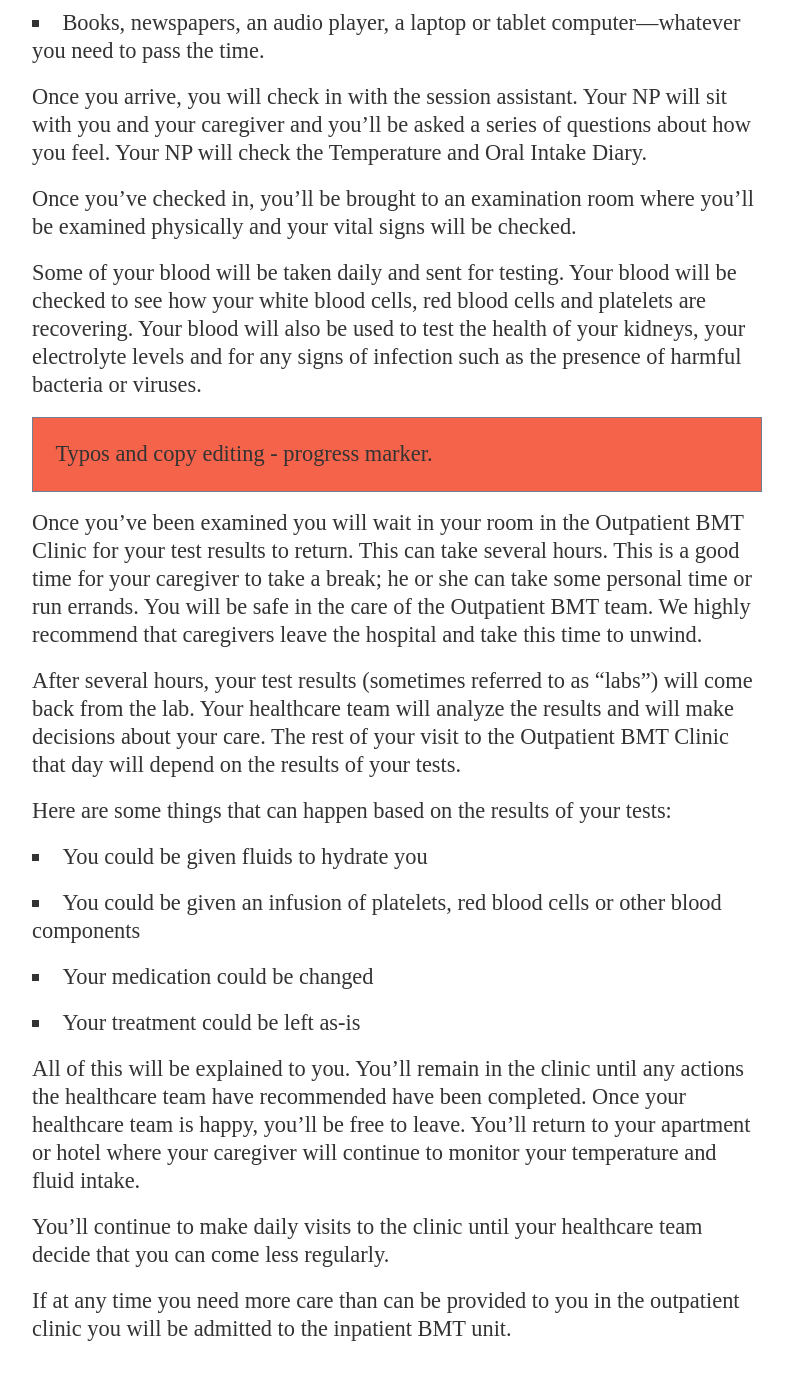
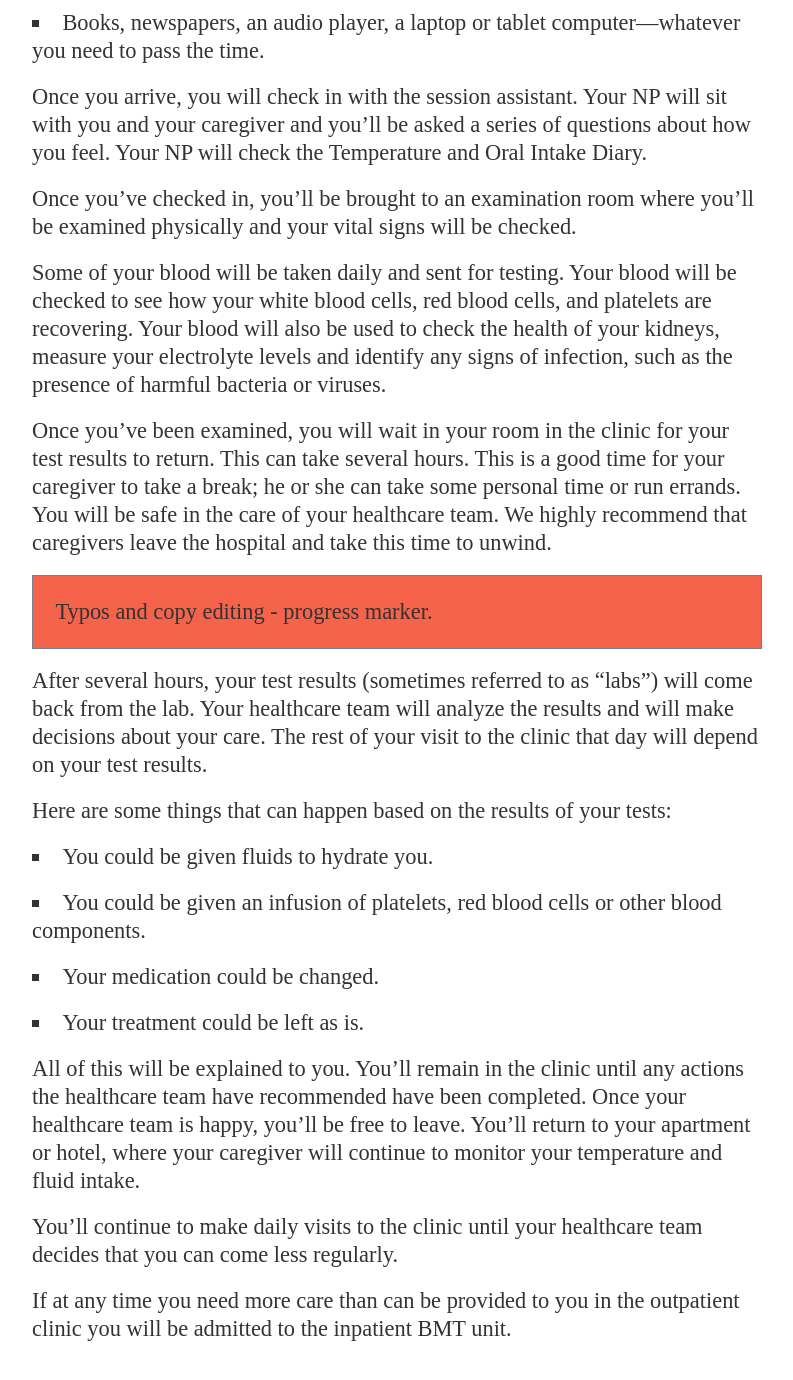
Before and after one commit to mskccpatiented/contentaudit, a Jekyll site: the page built from _posts/2012-11-19-auto-bmt-outpatient-guide-hybrid.md, in a window 1280 px wide and 1400 px high, scrolled down 42641 px. Shown: the top 1380 px of the window, without its empty margins (128-921 px from the left). Built offline with Jekyll 4.4.1, drawn with Linux system fonts in a browser that asks for light colours; Markdown is read by kramdown in place of the engine named in the settings.

Commit message:
page 46 of 66 of changes

```diff
--- a/_posts/2012-11-19-auto-bmt-outpatient-guide-hybrid.md
+++ b/_posts/2012-11-19-auto-bmt-outpatient-guide-hybrid.md
@@ -678,22 +678,22 @@ Once you arrive, you will check in with the session assistant. Your NP will sit
 
 Once you've checked in, you'll be brought to an examination room where you'll be examined physically and your vital signs will be checked.
 
-Some of your blood will be taken daily and sent for testing. Your blood will be checked to see how your white blood cells, red blood cells and platelets are recovering. Your blood will also be used to test the health of your kidneys, your electrolyte levels and for any signs of infection such as the presence of harmful bacteria or viruses.
+Some of your blood will be taken daily and sent for testing. Your blood will be checked to see how your white blood cells, red blood cells, and platelets are recovering. Your blood will also be used to check the health of your kidneys, measure your electrolyte levels and identify any signs of infection, such as the presence of harmful bacteria or viruses.
+
+Once you've been examined, you will wait in your room in the clinic for your test results to return. This can take several hours. This is a good time for your caregiver to take a break; he or she can take some personal time or run errands. You will be safe in the care of your healthcare team. We highly recommend that caregivers leave the hospital and take this time to unwind.
 <p class="dmz">Typos and copy editing - progress marker.</p>
-Once you've been examined you will wait in your room in the Outpatient BMT Clinic for your test results to return. This can take several hours. This is a good time for your caregiver to take a break; he or she can take some personal time or run errands. You will be safe in the care of the Outpatient BMT team. We highly recommend that caregivers leave the hospital and take this time to unwind.
-
-After several hours, your test results (sometimes referred to as "labs") will come back from the lab. Your healthcare team will analyze the results and will make decisions about your care. The rest of your visit to the Outpatient BMT Clinic that day will depend on the results of your tests.
+After several hours, your test results (sometimes referred to as "labs") will come back from the lab. Your healthcare team will analyze the results and will make decisions about your care. The rest of your visit to the clinic that day will depend on your test results.
 
 Here are some things that can happen based on the results of your tests:
 
-* You could be given fluids to hydrate you
-* You could be given an infusion of platelets, red blood cells or other blood components
-* Your medication could be changed
-* Your treatment could be left as-is
+* You could be given fluids to hydrate you.
+* You could be given an infusion of platelets, red blood cells or other blood components.
+* Your medication could be changed.
+* Your treatment could be left as is.
 
-All of this will be explained to you. You'll remain in the clinic until any actions the healthcare team have recommended have been completed. Once your healthcare team is happy, you'll be free to leave. You'll return to your apartment or hotel where your caregiver will continue to monitor your temperature and fluid intake.
+All of this will be explained to you. You'll remain in the clinic until any actions the healthcare team have recommended have been completed. Once your healthcare team is happy, you'll be free to leave. You'll return to your apartment or hotel, where your caregiver will continue to monitor your temperature and fluid intake.
 
-You'll continue to make daily visits to the clinic until your healthcare team decide that you can come less regularly.
+You'll continue to make daily visits to the clinic until your healthcare team decides that you can come less regularly.
 
 If at any time you need more care than can be provided to you in the outpatient clinic you will be admitted to the inpatient BMT unit.
 
```
